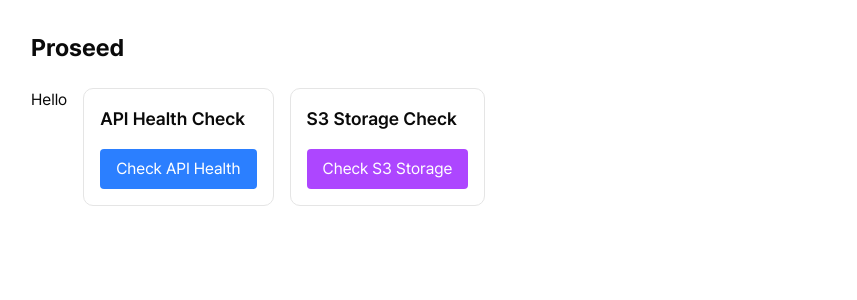
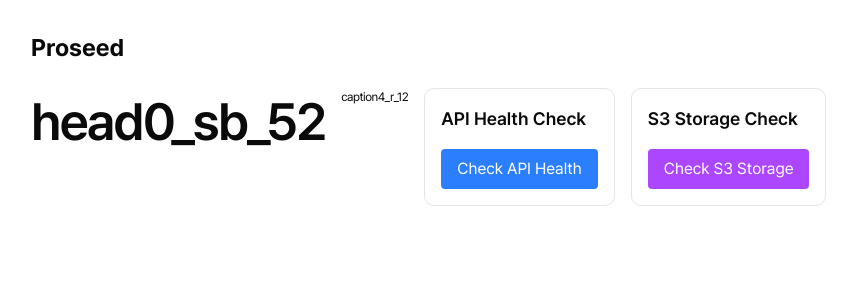
Before and after one commit to skkuding/proseed, a Next.js app in the folder apps/web/: page / in a window 1280 px wide. Shown: the top 300 px of the page, without its empty margins (1-858 px from the left). Built offline with nearby package versions, Linux system fonts and the light colour scheme.

Commit message:
chore(fe): apply tailwind typography to page

```diff
--- a/apps/web/src/app/page.tsx
+++ b/apps/web/src/app/page.tsx
@@ -6,7 +6,8 @@ export default function Home() {
     <main className="min-h-screen p-8">
       <h1 className="text-2xl font-bold mb-6">Proseed</h1>
       <div className="flex gap-4 flex-wrap">
-        <p className="head0_sb_52">Hello</p>
+        <p className="text-head0_sb_52">head0_sb_52</p>
+        <p className="text-caption4_r_12">caption4_r_12</p>
         <HealthCheck />
         <StorageCheck />
       </div>
```
